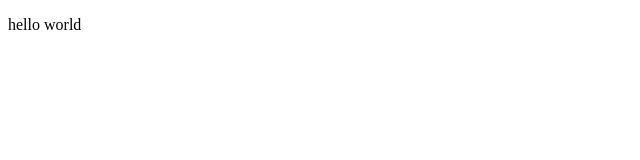
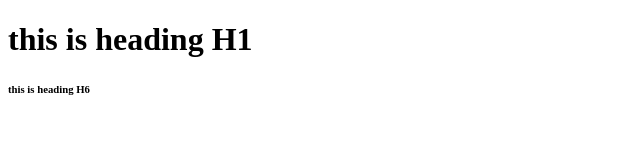
Before and after one commit to Sonukumar201995/html-practice-02, a plain HTML site: page index.html in a window 1280 px wide. Shown: the whole page, without its empty margins (0-640 px from the left). Drawn offline with Linux system fonts and the light colour scheme.

Commit message:
comment & heading tag

```diff
--- a/index.html
+++ b/index.html
@@ -6,6 +6,8 @@
     <title>Document</title>
 </head>
 <body>
-    <p>hello world</p>
+    <!-- <p>hello world</p> -->
+     <h1>this is heading H1</h1>
+     <h6>this is heading H6</h6>
 </body>
 </html>
```
